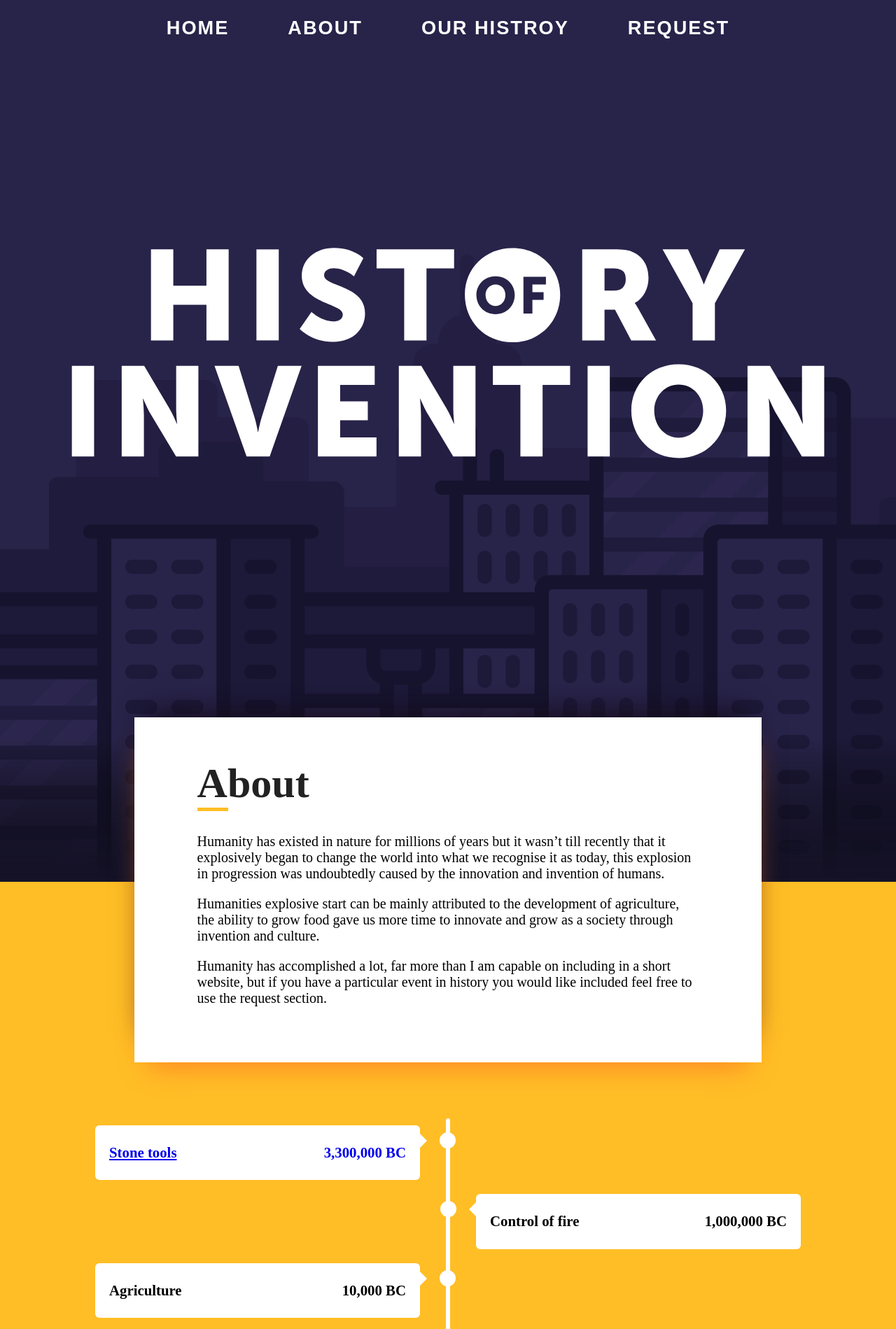
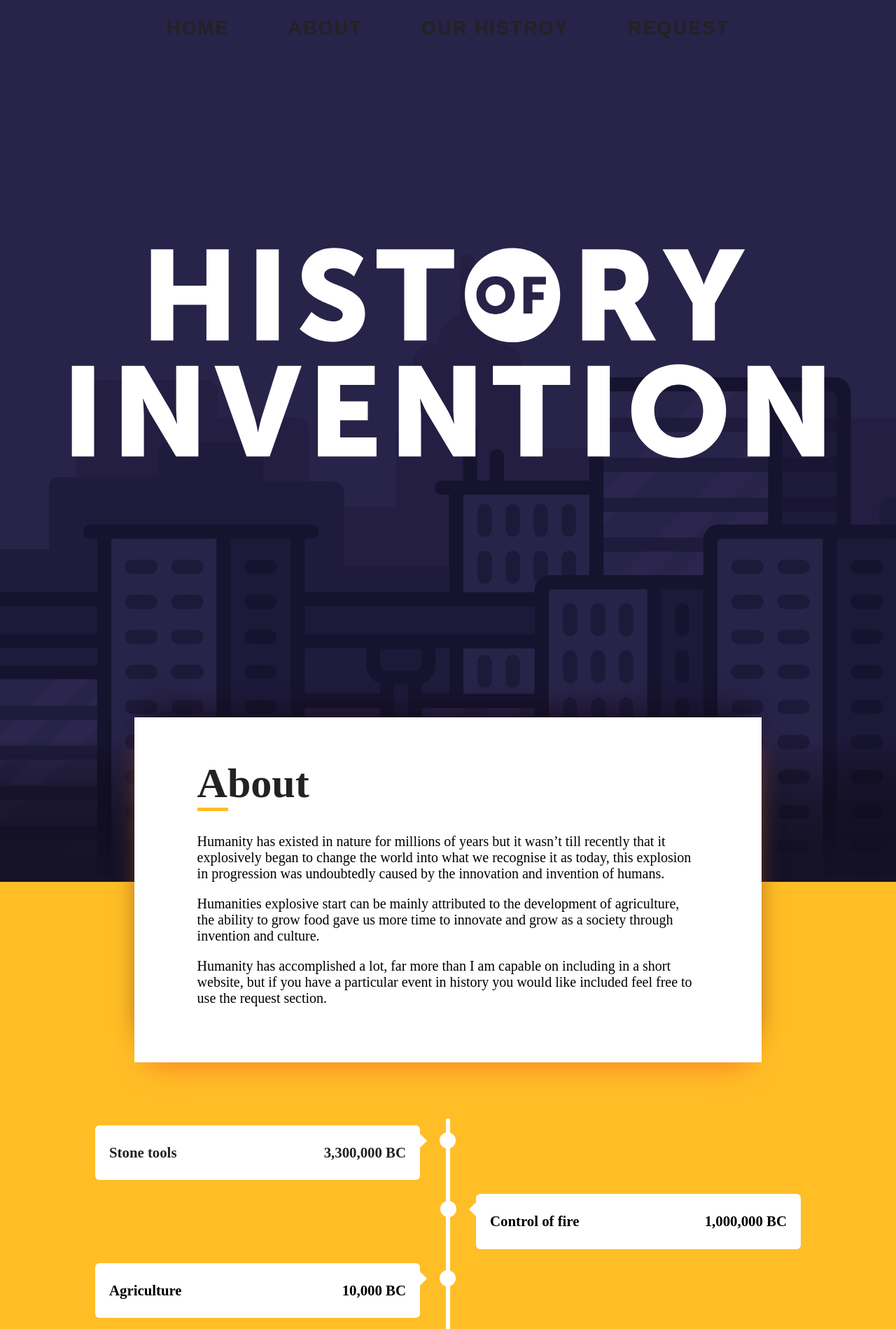
Before and after one commit to CalumDixon/Historyofinvention, a PHP site: page / in a window 1280 px wide. Shown: the top 1899 px of the page at 70% size. Run offline with PHP 8.4, Linux system fonts and the light colour scheme; some libraries are stand-ins or nearby versions; some web fonts are replaced.

Commit message:
link placeholder

```diff
--- a/stylesheet.css
+++ b/stylesheet.css
@@ -329,7 +329,26 @@ input[type=submit]:hover {
     transition:500ms
 }
 
+a {
+    text-decoration: none;
+    color:#222;
+}
 
+a:visted {
+    color:#222;
+}
+
+a:active {
+    color:#222;
+}
+
+a:link {
+    color:#222;
+}
+
+a:hover {
+    color:#222;
+}
 
 
 
```
